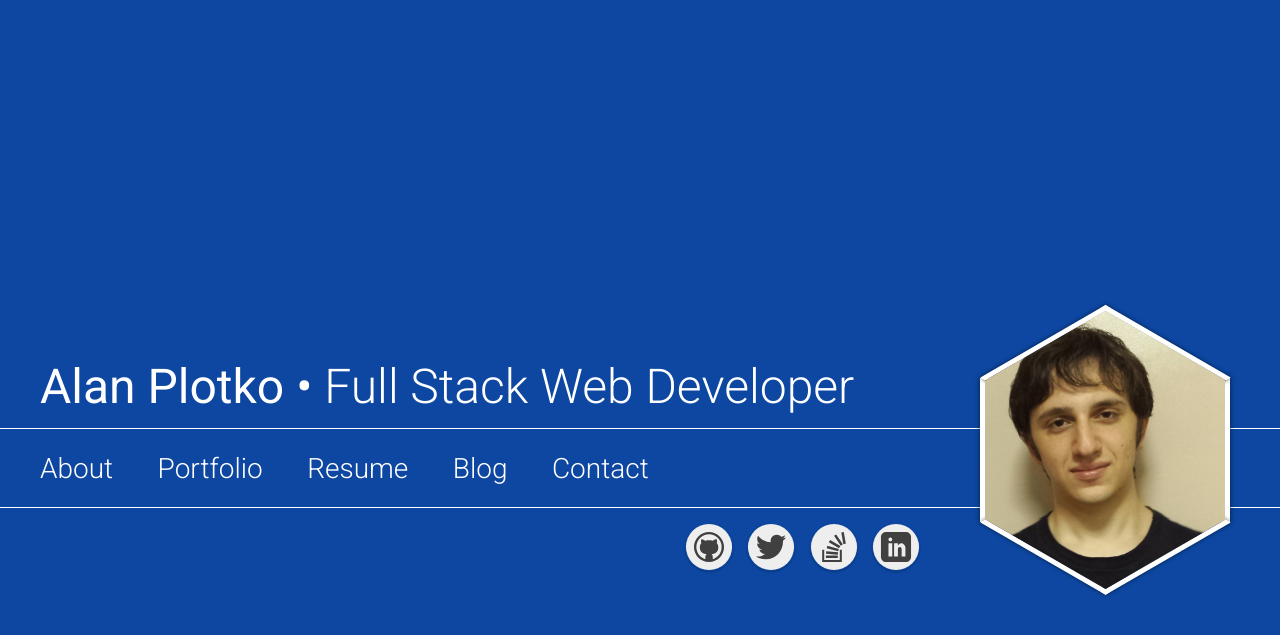
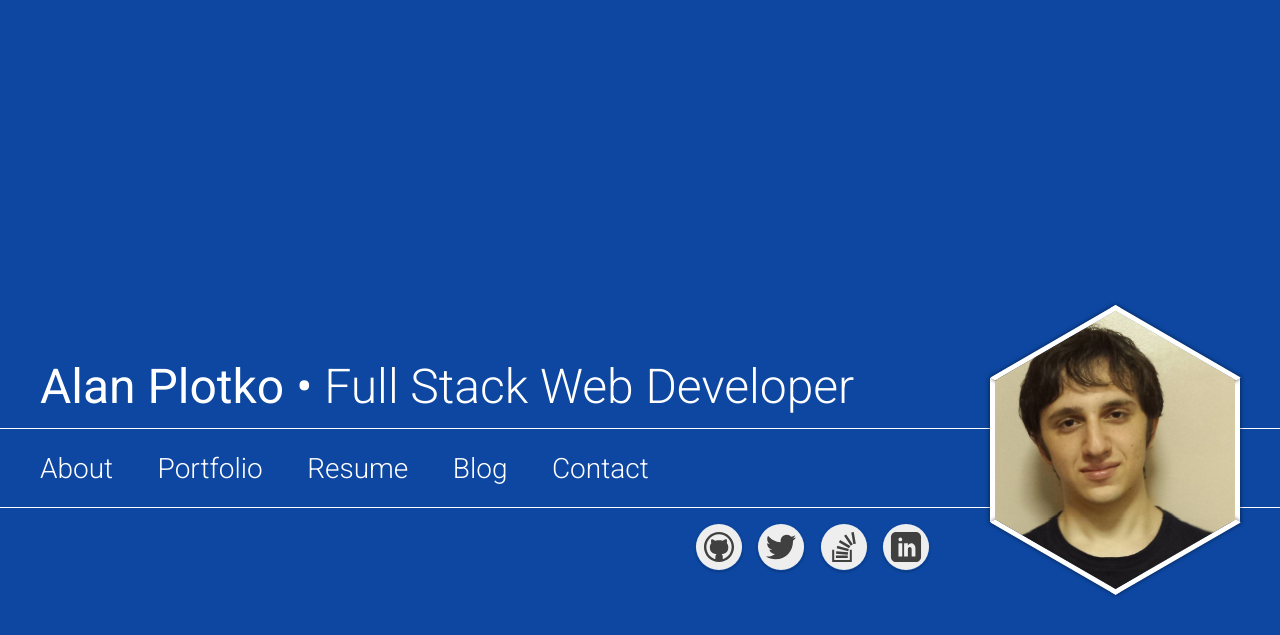
Before and after one commit to alanplotko/portfolio-blog, a Jekyll site: the page built from index.html, in a window 1280 px wide. Shown: the top 635 px of the page. Built offline with Jekyll 4.4.1, drawn with Linux system fonts in a browser that asks for light colours.

Commit message:
Even out positioning of photo and icons
The photos and icons were ~10px off compared to the spacing of the
content on the left from the edge of the viewport.

```diff
--- a/assets/css/main.css
+++ b/assets/css/main.css
@@ -111,7 +111,7 @@ div#name h1 span.tagline {
 }
 
 div#photo {
-	right: 50px;
+	right: 40px;
 	z-index: 1;
 	margin: -72.17px 0 0 -125px;
 }
@@ -168,7 +168,7 @@ ul#social {
 	position: relative;
 	float: right;
 	top: 15px;
-	right: 350px;
+	right: 340px;
 }
 
 ul#social li {
```
